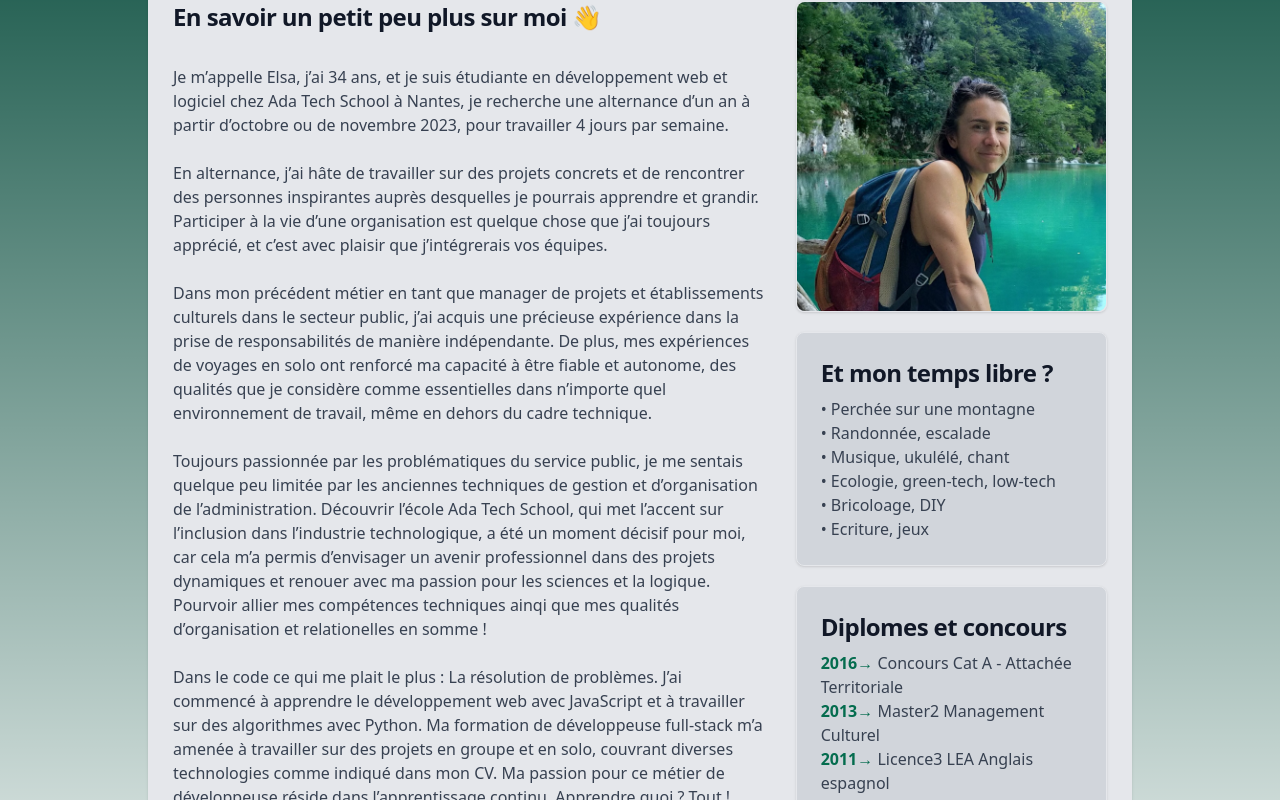
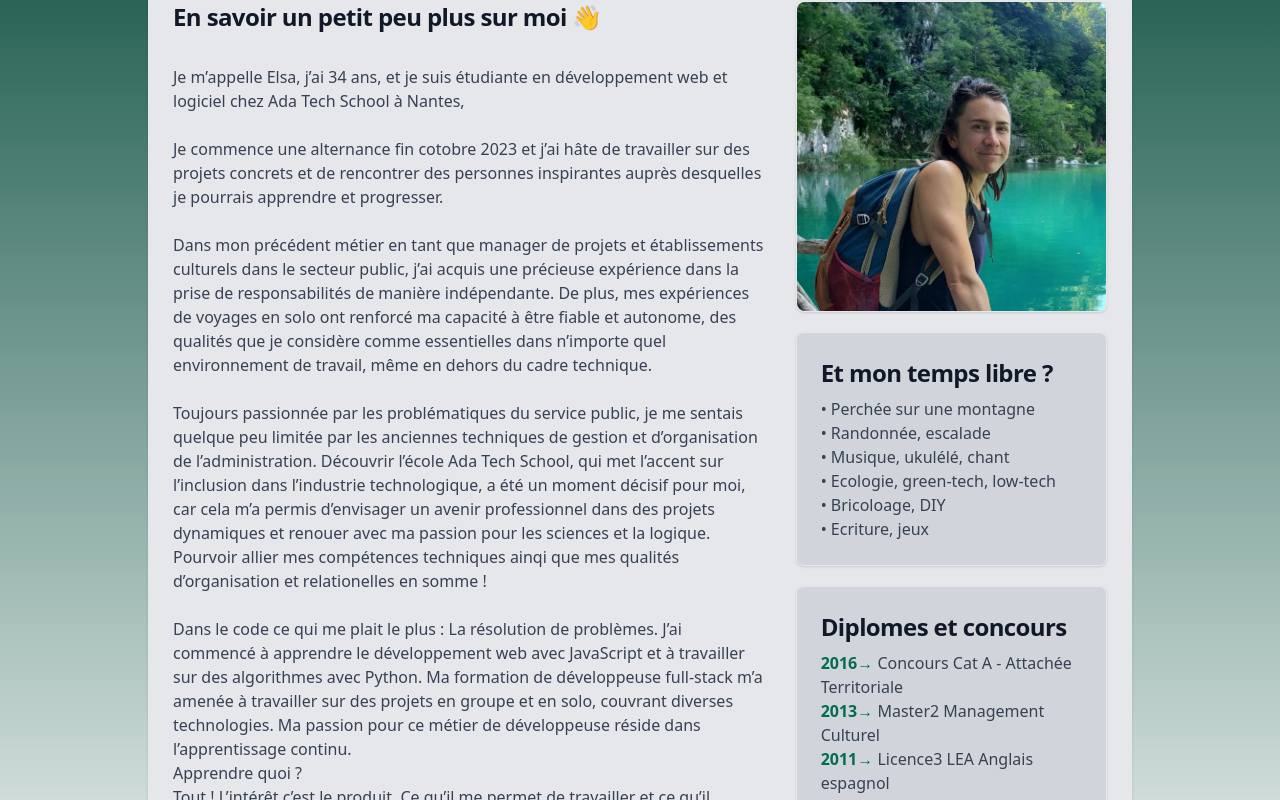
Before and after one commit to elsacatoire/blog-next, a Next.js app: page /presentation in a window 1280 px wide. Shown: the part 200-1000 px from the top of the page. Built offline with nearby package versions, Linux system fonts and the light colour scheme.

Commit message:
fix fautes et link CV

```diff
--- a/app/page.tsx
+++ b/app/page.tsx
@@ -23,10 +23,15 @@ export default function Home() {
             <p className="font-normal text-gray-700 dark:text-gray-400">Learning in progress... 7/9 mois réalisés !</p>
             <br />
             <div>
-              <p className="text-xl font-semibold text-green-700 dark:text-gray-400">&#128640;les projets :</p>
+              <p className="text-xl font-semibold text-green-700 dark:text-gray-400">&#128640;les projets</p>
               <p className="font-normal text-gray-700 dark:text-gray-400">&#x2022; Aletrnance developpeuse full stack d&rsquo;un an à Nantes. Début octobre 2023 !</p>
               <p className="font-normal text-gray-700 dark:text-gray-400">&#x2022; Projet dev perso : site de révision notions tech, type flashcards</p>
               <p className="font-normal text-gray-700 dark:text-gray-400">&#x2022; Préparation de la certification <span className="text-green-700"> <Link href="https://www.francecompetences.fr/recherche/rncp/35653/">Concepteur développeur d&rsquo;application web</Link> RNCP 6 (BAc+3)</span></p>
+            </div>
+            <div>
+              <p className="text-xl font-semibold text-green-700 dark:text-gray-400">&#x1F49C; Télécharger mon CV</p>
+              <Link href="https://drive.google.com/file/d/1AhLRbQcMAndloqCun5pMDTTCte_fAlcM/view?usp=drive_link"><p className="font-normal text-gray-700 dark:text-gray-400">&#x2022; Version française</p></Link>
+              <Link href="https://drive.google.com/file/d/1uh-C1mp-7bGBXiuJBzGnv7hlpCzODDpg/view?usp=drive_link"><p className="font-normal text-gray-700 dark:text-gray-400">&#x2022; English version</p></Link>
             </div>
 
             {/* <h5 className="mt-10 text-center text-2xl tracking-tight text-green-700 dark:text-white">Je recherche une <span className="font-bold">alternance en contrat pro</span></h5>
--- a/app/presentation/page.tsx
+++ b/app/presentation/page.tsx
@@ -10,12 +10,12 @@ export default function Présentation() {
                         <br />
                         <p className="font-normal text-gray-700 dark:text-gray-400"> Je m&rsquo;appelle Elsa, j&rsquo;ai 34 ans, et je suis étudiante en développement
                             web et logiciel chez Ada Tech School à Nantes,
-                            je recherche une alternance d&rsquo;un an à partir d&rsquo;octobre ou de novembre 2023,
-                            pour travailler 4 jours par semaine.</p>
+                            {/* je recherche une alternance d&rsquo;un an à partir d&rsquo;octobre ou de novembre 2023,
+                            pour travailler 4 jours par semaine. */}</p>
                         <br />
-                        <p className="font-normal text-gray-700 dark:text-gray-400">En alternance, j&rsquo;ai hâte de travailler sur des projets concrets et de rencontrer
-                            des personnes inspirantes auprès desquelles je pourrais apprendre et grandir.
-                            Participer à la vie d&rsquo;une organisation est quelque chose que j&rsquo;ai toujours apprécié, et c&rsquo;est avec plaisir que j&rsquo;intégrerais vos équipes.</p>
+                        <p className="font-normal text-gray-700 dark:text-gray-400">Je commence une alternance fin cotobre 2023 et j&rsquo;ai hâte de travailler sur des projets concrets et de rencontrer
+                            des personnes inspirantes auprès desquelles je pourrais apprendre et progresser.
+                        </p>
                         <br />
                         <p className="font-normal text-gray-700 dark:text-gray-400">Dans mon précédent métier en tant que manager de projets et établissements culturels dans le secteur public, j&rsquo;ai acquis une précieuse expérience dans la prise de responsabilités de manière indépendante. De plus, mes expériences de voyages en solo ont renforcé ma capacité à être fiable et autonome, des qualités que je considère comme essentielles dans n&rsquo;importe quel environnement de travail, même en dehors du cadre technique.</p>
                         <br />
@@ -23,10 +23,9 @@ export default function Présentation() {
                         <br />
                         <p className="font-normal text-gray-700 dark:text-gray-400">Dans le code ce qui me plait le plus : La résolution de problèmes.
                             J&rsquo;ai commencé à apprendre le développement web avec JavaScript et à travailler sur des algorithmes avec Python.
-                            Ma formation de développeuse full-stack m&rsquo;a amenée à travailler sur des projets en groupe et en solo, couvrant diverses technologies comme indiqué dans mon CV.
+                            Ma formation de développeuse full-stack m&rsquo;a amenée à travailler sur des projets en groupe et en solo, couvrant diverses technologies.
                             Ma passion pour ce métier de développeuse réside dans l&rsquo;apprentissage continu.
-                            Apprendre quoi ?
-                            Tout !
+                            <p>Apprendre quoi ?</p> Tout !
                             L&rsquo;intérêt c&rsquo;est le produit. Ce qu&rsquo;il me permet de travailler et ce qu&rsquo;il apporte à mes contemporains
                             Ce qui compte le plus pour moi, c&rsquo;est l&rsquo;impact final du produit.
                             Je suis prête à apprendre n&rsquo;importe quelle technologie pour un projet qui m&rsquo;enthousiasme et qui correspond à mes valeurs.</p>
--- a/app/voyages/page.tsx
+++ b/app/voyages/page.tsx
@@ -14,7 +14,7 @@ export default function Voyages() {
                         </h5>
                         <br />
                         <p className="font-normal text-gray-700 dark:text-gray-400">
-                            Environ 2 ans de voayges et bénévolats sur les routes d&rsquo;Europe. Du Portugual à la Turquien en passant par l&rsquo;Albanie et enrentrant par la Slovaquie... Un voyage immerdif, en solo, auonome et libre.
+                            Environ 2 ans de voyages et bénévolats sur les routes d&rsquo;Europe. Du Portugual à la Turquie en passant par l&rsquo;Albanie et en rentrant par la Slovaquie... Un voyage immersif, en solo, autonome et libre.
                         </p>
                         <br />
                     </div>
```
